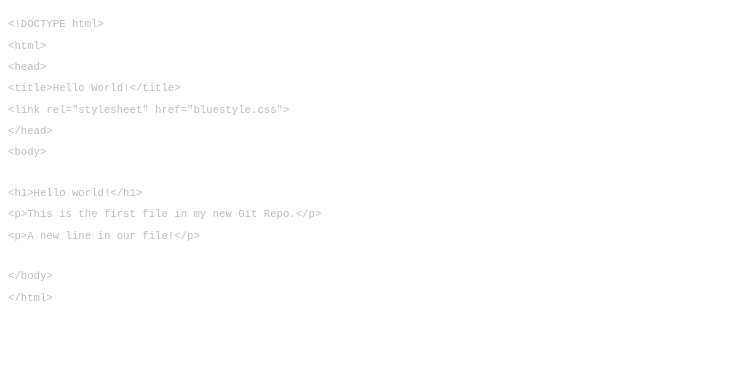
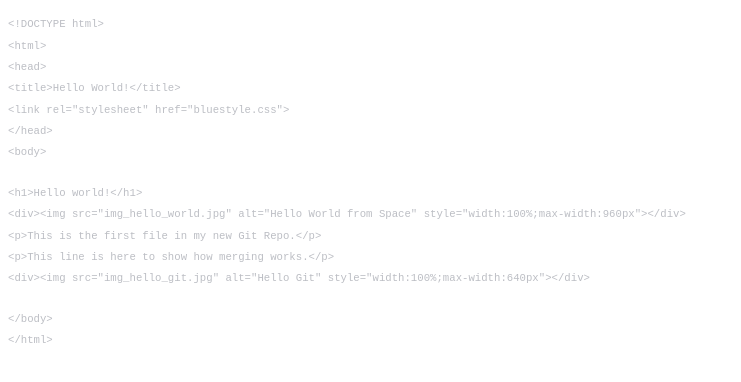
Before and after one commit to Mykola1606/hello-world, a plain HTML site: page index.html in a window 1280 px wide. Shown: the whole page, without its empty margins (0-741 px from the left). Drawn offline with Linux system fonts and the light colour scheme.

Commit message:
merged with hello-world-images after fixing conflicts

```diff
--- a/index.html
+++ b/index.html
@@ -5,7 +5,7 @@
 	<title></title>
 	<meta name="generator" content="LibreOffice 7.5.5.2 (Linux)"/>
 	<meta name="created" content="2024-11-22T08:48:06.696890894"/>
-	<meta name="changed" content="2024-12-06T08:20:07.105984718"/>
+	<meta name="changed" content="2024-12-06T09:18:01.665676088"/>
 	<style type="text/css">
 		@page { size: 21cm 29.7cm; margin: 2cm }
 		p { line-height: 115%; margin-bottom: 0.25cm; background: transparent; background: transparent }
@@ -29,11 +29,12 @@
 <span style="display: inline-block; border: none; padding: 0cm"><span style="font-variant: normal"><font color="#bcbec4"><font face="JetBrains Mono, Consolas, Liberation Mono, Menlo, Courier, monospace"><font size="1" style="font-size: 8pt"><span style="letter-spacing: normal"><span style="font-style: normal"><span style="font-weight: normal"><span style="background: transparent"><code class="western">&lt;body&gt;</span></span></span></span></span></font></font></font></span></code>
 
 <span style="display: inline-block; border: none; padding: 0cm"><span style="font-variant: normal"><font color="#bcbec4"><font face="JetBrains Mono, Consolas, Liberation Mono, Menlo, Courier, monospace"><font size="1" style="font-size: 8pt"><span style="letter-spacing: normal"><span style="font-style: normal"><span style="font-weight: normal"><span style="background: transparent"><code class="western">&lt;h1&gt;Hello world!&lt;/h1&gt;</span></span></span></span></span></font></font></font></span></code>
+<span style="display: inline-block; border: none; padding: 0cm"><span style="font-variant: normal"><font color="#bcbec4"><font face="JetBrains Mono, Consolas, Liberation Mono, Menlo, Courier, monospace"><font size="1" style="font-size: 8pt"><span style="letter-spacing: normal"><span style="font-style: normal"><span style="font-weight: normal"><span style="background: transparent"><code class="western">&lt;div&gt;&lt;img src=&quot;img_hello_world.jpg&quot; alt=&quot;Hello World from Space&quot; style=&quot;width:100%;max-width:960px&quot;&gt;&lt;/div&gt;</span></span></span></span></span></font></font></font></span></code>
 <span style="display: inline-block; border: none; padding: 0cm"><span style="font-variant: normal"><font color="#bcbec4"><font face="JetBrains Mono, Consolas, Liberation Mono, Menlo, Courier, monospace"><font size="1" style="font-size: 8pt"><span style="letter-spacing: normal"><span style="font-style: normal"><span style="font-weight: normal"><span style="background: transparent"><code class="western">&lt;p&gt;This is the first file in my new Git Repo.&lt;/p&gt;</span></span></span></span></span></font></font></font></span></code>
-<span style="display: inline-block; border: none; padding: 0cm"><span style="font-variant: normal"><font color="#bcbec4"><font face="JetBrains Mono, Consolas, Liberation Mono, Menlo, Courier, monospace"><font size="1" style="font-size: 8pt"><span style="letter-spacing: normal"><span style="font-style: normal"><span style="font-weight: normal"><span style="background: transparent"><code class="western">&lt;p&gt;A new line in our file!&lt;/p&gt;</span></span></span></span></span></font></font></font></span></code>
+<span style="display: inline-block; border: none; padding: 0cm"><span style="font-variant: normal"><font color="#bcbec4"><font face="JetBrains Mono, Consolas, Liberation Mono, Menlo, Courier, monospace"><font size="1" style="font-size: 8pt"><span style="letter-spacing: normal"><span style="font-style: normal"><span style="font-weight: normal"><span style="background: transparent"><code class="western">&lt;p&gt;This line is here to show how merging works.&lt;/p&gt;</span></span></span></span></span></font></font></font></span></code>
+<span style="display: inline-block; border: none; padding: 0cm"><span style="font-variant: normal"><font color="#bcbec4"><font face="JetBrains Mono, Consolas, Liberation Mono, Menlo, Courier, monospace"><font size="1" style="font-size: 8pt"><span style="letter-spacing: normal"><span style="font-style: normal"><span style="font-weight: normal"><span style="background: transparent"><code class="western">&lt;div&gt;&lt;img src=&quot;img_hello_git.jpg&quot; alt=&quot;Hello Git&quot; style=&quot;width:100%;max-width:640px&quot;&gt;&lt;/div&gt;</span></span></span></span></span></font></font></font></span></code>
 
 <span style="display: inline-block; border: none; padding: 0cm"><span style="font-variant: normal"><font color="#bcbec4"><font face="JetBrains Mono, Consolas, Liberation Mono, Menlo, Courier, monospace"><font size="1" style="font-size: 8pt"><span style="letter-spacing: normal"><span style="font-style: normal"><span style="font-weight: normal"><span style="background: transparent"><code class="western">&lt;/body&gt;</span></span></span></span></span></font></font></font></span></code>
-<span style="display: inline-block; border: none; padding: 0cm"><span style="font-variant: normal"><font color="#bcbec4"><font face="JetBrains Mono, Consolas, Liberation Mono, Menlo, Courier, monospace"><font size="1" style="font-size: 8pt"><span style="letter-spacing: normal"><span style="font-style: normal"><span style="font-weight: normal"><span style="background: transparent"><code class="western">&lt;/html&gt; </span></span></span></span></span></font></font></font></span></code>
-</pre>
+<span style="display: inline-block; border: none; padding: 0cm"><span style="font-variant: normal"><font color="#bcbec4"><font face="JetBrains Mono, Consolas, Liberation Mono, Menlo, Courier, monospace"><font size="1" style="font-size: 8pt"><span style="letter-spacing: normal"><span style="font-style: normal"><span style="font-weight: normal"><span style="background: transparent"><code class="western">&lt;/html&gt;</span></span></span></span></span></font></font></font></span></code></pre>
 </body>
 </html>
```
Also changed, not shown: img_hello_git.jpg (added).
